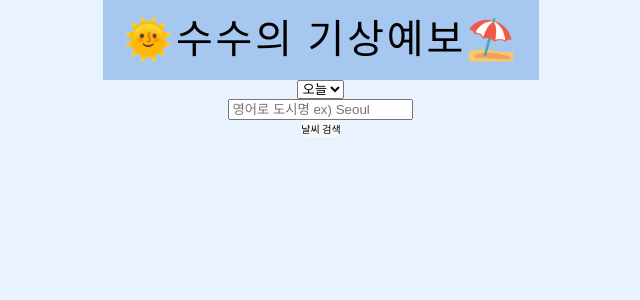
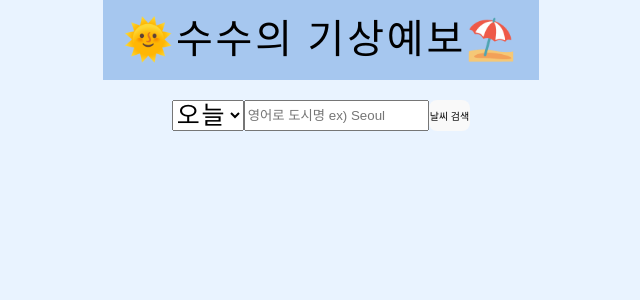
Before and after one commit to GO-SOPT-WEB/JiSooSeo, a React (Vite) app in the folder week4/weather/: page / in a window 1280 px wide. Shown: the top 300 px of the page, without its empty margins (319-959 px from the left). Built offline with nearby package versions, Linux system fonts and the light colour scheme; a web font is replaced by a local one.

Commit message:
[ design ] 글로벌 스타일 수정

```diff
--- a/week4/weather/src/@components/header.jsx
+++ b/week4/weather/src/@components/header.jsx
@@ -21,7 +21,7 @@ const HeaderWrapper = styled.header`
 `;
 
 const Title = styled.h1`
-  ${({ theme }) => theme.fonts.title};
+  ${({ theme }) => theme.fonts.header};
   color: ${({ theme }) => theme.colors.black};
   cursor: pointer;
 `;
--- a/week4/weather/src/@pages/weatherPage.jsx
+++ b/week4/weather/src/@pages/weatherPage.jsx
@@ -2,19 +2,29 @@ import React from "react";
 import Header from "../@components/header";
 import PageLayout from "../@components/pageLayout";
 import { Outlet } from "react-router-dom";
+import { styled } from "styled-components";
 
 export default function WeatherPage() {
   return (
     <PageLayout>
-      <>
-        <select name="weather">
+      <DropBox>
+        <Select name="weather">
           <option value="today">오늘</option>
           <option value="week">주간</option>
-        </select>
+        </Select>
         <input type="text" placeholder="영어로 도시명 ex) Seoul" />
         <button type="button">날씨 검색</button>
-      </>
+      </DropBox>
       <Outlet />
     </PageLayout>
   );
 }
+
+const DropBox = styled.section`
+  display: flex;
+  margin: 2rem 0;
+`;
+
+const Select = styled.select`
+  ${({ theme }) => theme.fonts.title}
+`;
--- a/week4/weather/src/style/theme.jsx
+++ b/week4/weather/src/style/theme.jsx
@@ -20,7 +20,7 @@ const fonts = {
     font-family: "KOTRAHOPE";
     font-style: normal;
     font-weight: 700;
-    font-size: 4rem;
+    font-size: 2.5rem;
     letter-spacing: 0.07em;
   `,
   text: css`
```
